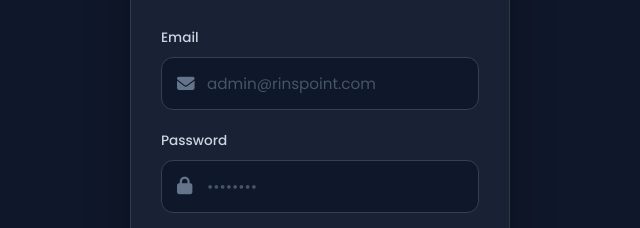
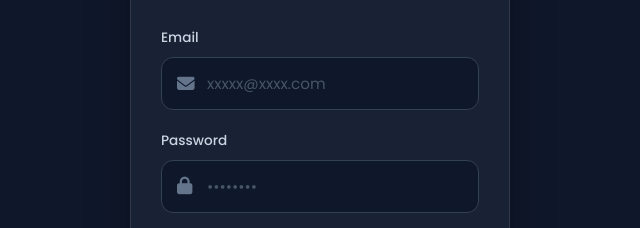
Before and after one commit to dzarinalkhairaat-ui/RinsPoint, a website: page public/login.html in a window 1280 px wide. Shown: the part 302-530 px from the top of the page, 320-960 px from the left. Drawn offline with Linux system fonts and the light colour scheme.

```diff
--- a/public/login.html
+++ b/public/login.html
@@ -141,7 +141,7 @@
                 <label class="form-label">Email</label>
                 <div class="input-wrapper">
                     <i class="fa-solid fa-envelope input-icon"></i>
-                    <input type="email" id="email" class="form-input" placeholder="admin@rinspoint.com" required autocomplete="email">
+                    <input type="email" id="email" class="form-input" placeholder="xxxxx@xxxx.com" required autocomplete="email">
                 </div>
             </div>
 
```
